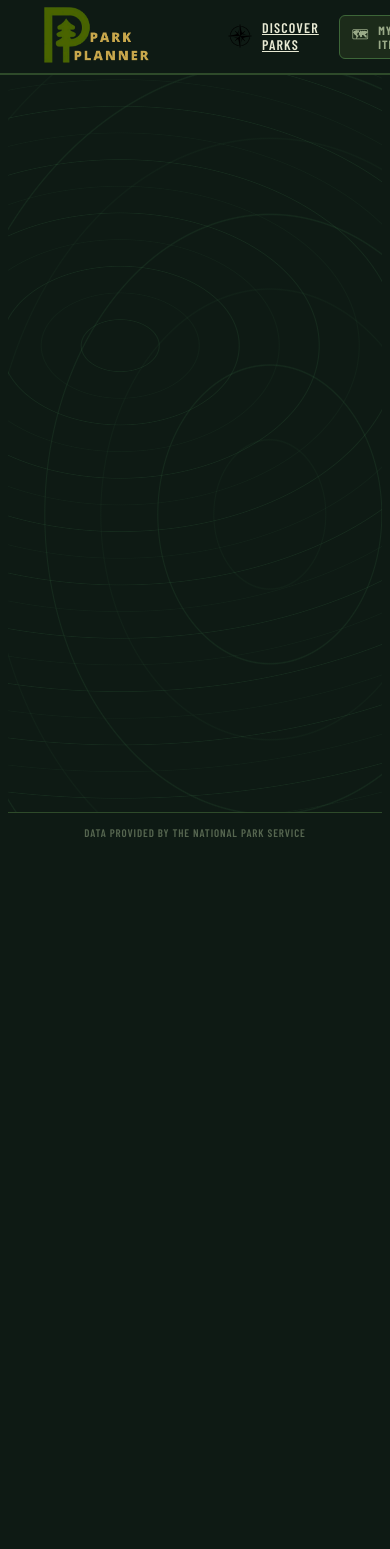
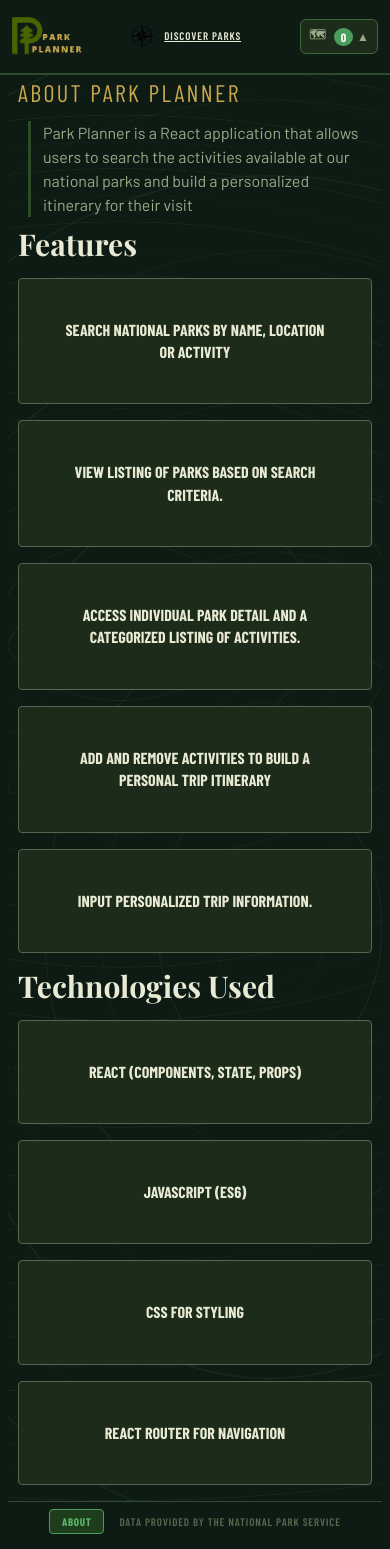
Before and after one commit to JAWofford/park-planner, a React (Vite) app in the folder park-planner/: page /about in a window 390 px wide. Before the commit the page ends 860 px from the top, so only its background shows below. Built offline with nearby package versions, Linux system fonts and the light colour scheme.

Commit message:
added content and wired up About page

```diff
--- a/park-planner/src/App.css
+++ b/park-planner/src/App.css
@@ -59,6 +59,7 @@ footer {
   border-top: 1px solid var(--border);
   background: var(--bg);
   flex-shrink: 0;
+  gap: 15px;
 }
 
 footer p {
@@ -69,3 +70,9 @@ footer p {
   text-transform: uppercase;
   color: var(--ink-faint);
 }
+
+@media (max-width: 480px) {
+  main {
+    margin-top: 60px;
+  }
+}
--- a/park-planner/src/App.jsx
+++ b/park-planner/src/App.jsx
@@ -1,11 +1,13 @@
 import { useState } from 'react'
-import {Routes, Route} from 'react-router-dom'
+import {Routes, Route, Link} from 'react-router-dom'
 import './App.css'
 import parksData from './data/parksData.js';
 import TopNav from './components/TopNav';
 import Search from './components/Search';
 import ParkDetail from './components/ParkDetail';
 import ItineraryDrawer from './components/ItineraryDrawer.jsx';
+import About from './components/About.jsx';
+import Button from './components/Button.jsx';
 
 
 function App() {
@@ -42,6 +44,7 @@ const removeFromItinerary = (id) => {
         <Routes>
           <Route path="/" element={<Search parks={parks} />} />
           <Route path="/park/:parkCode" element={<ParkDetail parks={parks} addToItinerary={addToItinerary} removeFromItinerary={removeFromItinerary} itinerary={itinerary} />} />
+          <Route path="/about" element={<About />} />
         </Routes>
       </main>
 
@@ -53,6 +56,14 @@ const removeFromItinerary = (id) => {
       />
 
       <footer>
+        <div>
+          <Link to="/about" className="about-link">
+          <Button
+            className="about-btn"
+            label="About"
+            />
+          </Link>
+        </div>
         <p>Data provided by the National Park Service</p>
       </footer>
     </div>
--- /dev/null
+++ b/park-planner/src/components/About.css
@@ -0,0 +1,36 @@
+.about{
+    margin:10px;
+}
+
+.about-title {
+    font-family:'Barlow Condensed',sans-serif;
+    font-size:24px;
+    letter-spacing:.1em;
+    text-transform:uppercase;
+    color:var(--gold);
+    margin-bottom:14px;
+}
+
+.about-desc {
+    font-size: 16px;
+    color:var(--ink-mid);
+    line-height:1.5;
+    max-width:600px;
+    border-left: 3px solid var(--border);
+    padding-left: 12px;
+    margin: 10px;
+}
+.features-title, .tech-title {
+    font-family:'Playfair Display', serif;
+    font-size:30px;
+    font-weight:700;
+    line-height:1.15;
+    margin-bottom:4px;
+}
+
+.features-grid, .tech-grid {
+  display: grid;
+  grid-template-columns: repeat(auto-fill, minmax(250px, 1fr));
+  gap: 1rem;
+  margin: 1rem 0;
+}
--- a/park-planner/src/components/About.jsx
+++ b/park-planner/src/components/About.jsx
@@ -0,0 +1,67 @@
+import React from 'react';
+import Badge from './Badge';
+import './About.css';
+
+export default function About() {
+  return (
+        <div className="about">
+            <div className="about-title">About Park Planner</div>
+            <div className="about-desc">Park Planner is a React application that allows users to
+                search the activities available at our national parks and build a personalized itinerary for their visit</div>
+            <div className="features-container">
+                <div className="features-title">Features</div>
+                <div className="features-grid">
+                    <Badge
+                    type="feature"
+                    label="Search National Parks by name, location or activity"
+                    />
+                    <Badge
+                    type="feature"
+                    label="View listing of parks based on search criteria."
+                    />
+                    <Badge
+                    type="feature"
+                    label="Access individual park detail and a categorized listing of activities."
+                    />
+                    <Badge
+                    type="feature"
+                    label="Add and remove activities to build a personal trip itinerary"
+                    />
+                    <Badge
+                    type="feature"
+                    label="Input personalized trip information."
+                    />
+                </div>
+            </div>
+
+            <div className="tech-container">
+                <div className="tech-title">Technologies Used</div>
+                <div className="tech-grid">
+                    <Badge
+                    type="tech"
+                    label="React (components, state, props)"
+                    />
+                    <Badge
+                    type="tech"
+                    label="JavaScript (ES6)"
+                    />
+                    <Badge
+                    type="tech"
+                    label="CSS for styling"
+                    />
+                    <Badge
+                    type="tech"
+                    label="React Router for navigation"
+                    />
+                </div>
+            </div>
+
+
+
+
+
+
+
+        </div>
+    )
+}
--- a/park-planner/src/components/Badge.css
+++ b/park-planner/src/components/Badge.css
@@ -11,7 +11,6 @@
   display: inline-flex;
   align-items: center;
   gap: 4px;
-   ;
 }
 
 /* type variants */
@@ -20,3 +19,19 @@
 .badge-free { background: var(--green-dim); color: var(--green); }
 .badge-pets { background: var(--surface2);}
 .badge-reservation { color: var(--gold); }
+
+/*About Page*/
+.badge-feature, .badge-tech {
+
+  font-size: 16px;
+  font-weight: 700;
+  padding: 40px;
+  background: var(--surface2);
+  color: var(--ink);
+  width: 100%;
+  max-width: 600px;
+  justify-content: center;
+  text-align:center;
+  line-height: 1.4;
+
+}
--- a/park-planner/src/components/ItineraryDrawer.css
+++ b/park-planner/src/components/ItineraryDrawer.css
@@ -119,3 +119,30 @@
 .itinerary-item-remove:hover{
   color:var(--gold);
 }
+
+/* Tablet */
+@media (max-width: 768px) {
+  .itinerary-drawer {
+    width: 280px;
+  }
+}
+
+/* Mobile */
+@media (max-width: 480px) {
+  .itinerary-drawer {
+    width: 100%;
+  }
+
+  .drawer-backdrop {
+    top: 66px;
+  }
+
+  .drawer-header h3 {
+    font-size: 14px;
+  }
+
+  .itinerary-item {
+    flex-direction: column;
+    gap: 6px;
+  }
+}
--- a/park-planner/src/components/TopNav.css
+++ b/park-planner/src/components/TopNav.css
@@ -120,3 +120,53 @@
 .it-arrow.down {
   transform: rotate(180deg);
 }
+
+/* ===== MEDIA QUERIES ===== */
+
+/* Tablet breakpoint */
+@media (max-width: 768px) {
+  .logo {
+    height: 45px;
+  }
+
+  .nav-tab {
+    font-size: 12px;
+    padding: 0 12px;
+  }
+
+  .itinerary-toggle {
+    padding: 6px 10px;
+    font-size: 11px;
+  }
+}
+
+
+/* Mobile breakpoint */
+@media (max-width: 480px) {
+  .topnav {
+    padding: 0 12px;
+  }
+
+  .logo {
+    height: 40px;
+    margin-left: 0;
+  }
+
+  .nav-tab {
+    font-size: 11px;
+    padding: 0 8px;
+  }
+
+  /* Hide "My Itinerary" text but keep icon + count */
+  .itinerary-toggle {
+    gap: 4px;
+    padding: 6px 8px;
+    font-size: 0;
+  }
+
+  .itinerary-toggle .it-icon,
+  .itinerary-toggle .it-count,
+  .itinerary-toggle .it-arrow {
+    font-size: 12px;
+  }
+}
```
